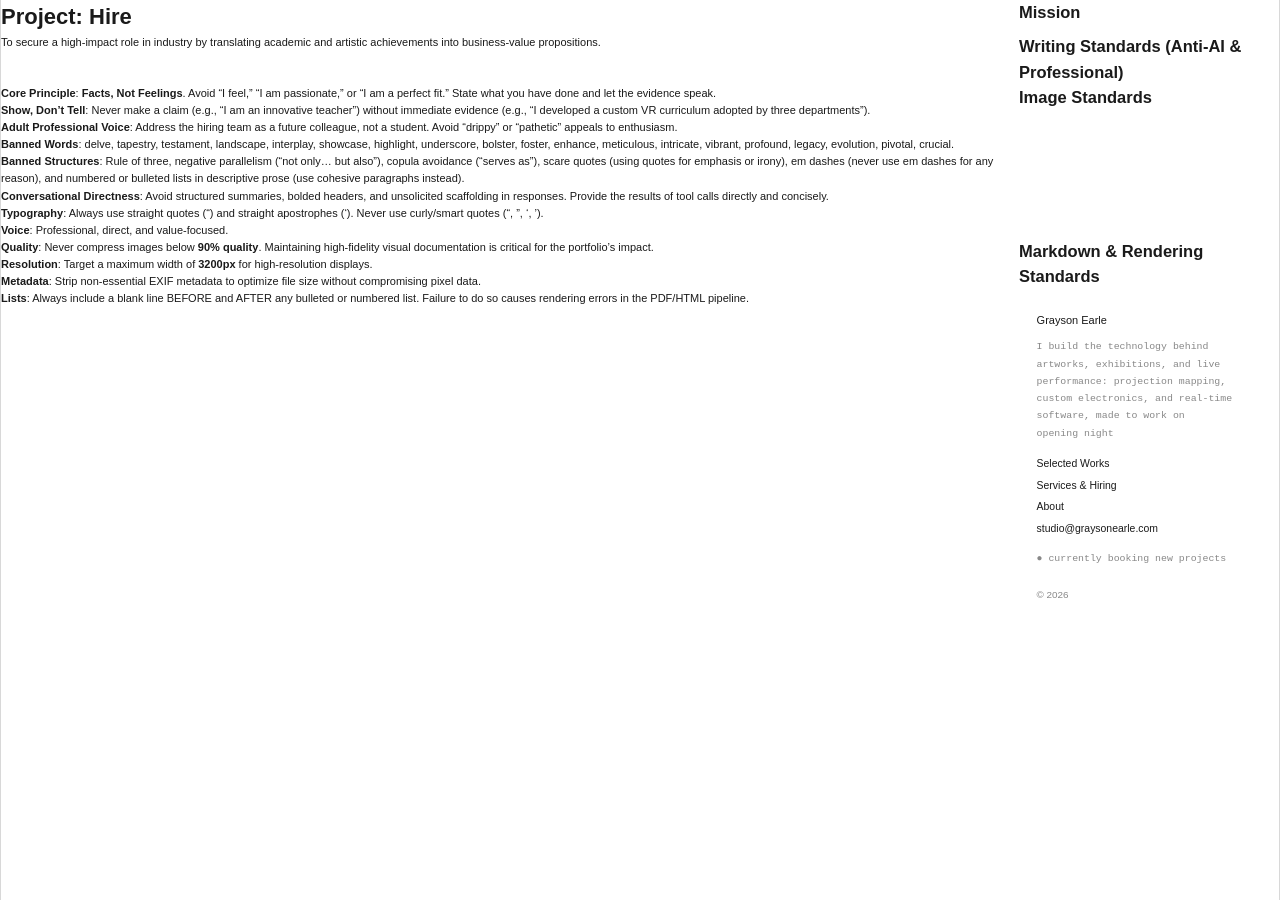
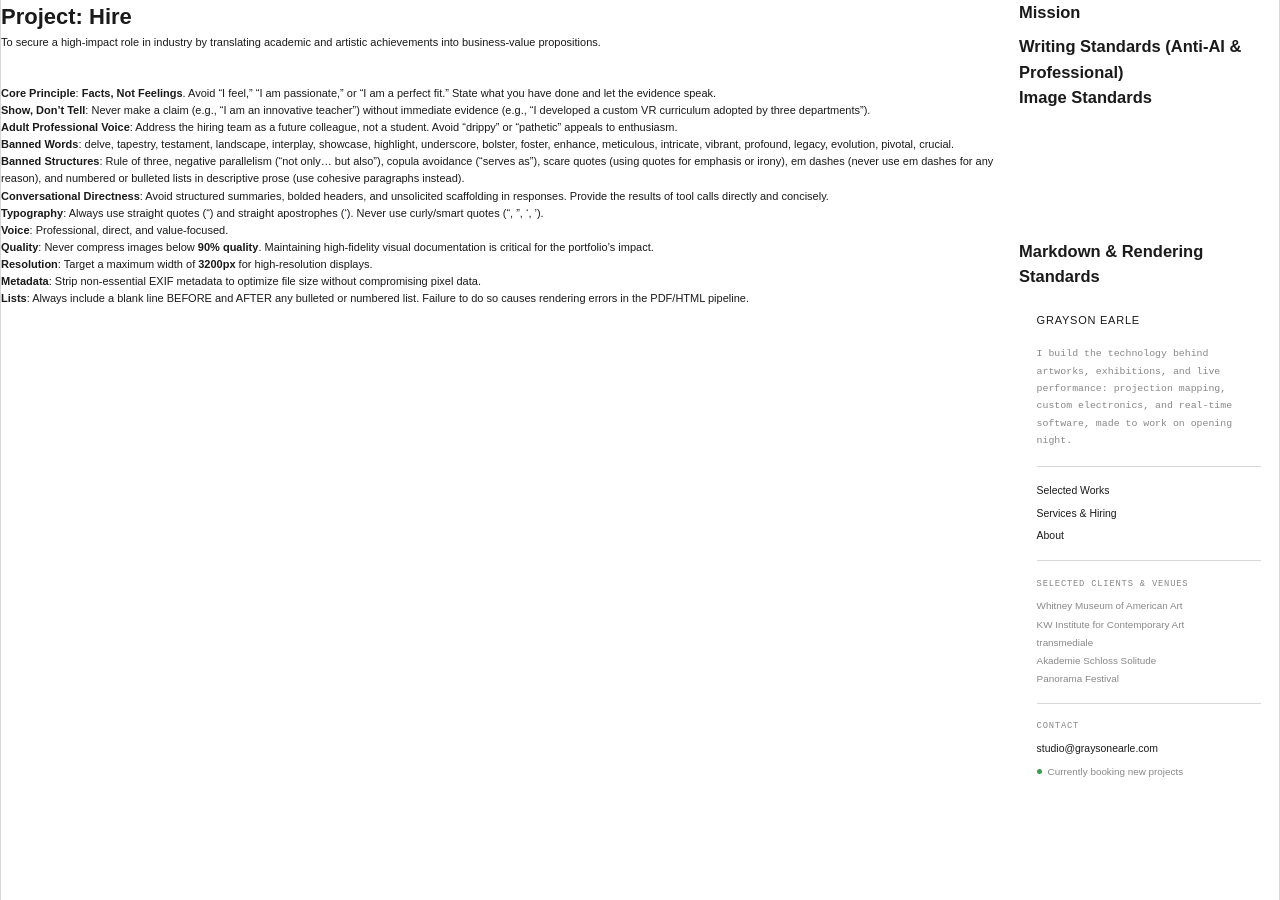
Before and after one commit to prismspecs/hire, a Jekyll site: the page built from GEMINI.md, in a window 1280 px wide and 900 px high. Built offline with Jekyll 4.4.1, drawn with Linux system fonts in a browser that asks for light colours; our own code applies the rules of GitHub Pages for plain Markdown files.

Commit message:
Restructure sidebar into unified labelled sections
Give the right column one consistent system (name, intro, then
navigation / clients / contact sections with matching labels and
dividers) and move the selected-clients list into it.

Co-Authored-By: Claude Opus 4.8 <noreply@anthropic.com>

```diff
--- a/_includes/sidebar.html
+++ b/_includes/sidebar.html
@@ -1,19 +1,32 @@
 <aside class="sidebar">
     <div class="sidebar-content">
         <a href="{{ '/' | relative_url }}" class="sidebar-name">Grayson Earle</a>
-        <p class="sidebar-intro">I build the technology behind
-            artworks, exhibitions, and live
-            performance: projection mapping,
-            custom electronics, and real-time
-            software, made to work on
-            opening night</p>
-        <nav class="sidebar-nav">
+        <p class="sidebar-intro">I build the technology behind artworks, exhibitions, and live performance:
+            projection mapping, custom electronics, and real-time software, made to work on opening night.</p>
+
+        <nav class="sidebar-section sidebar-nav">
             <a href="{{ '/' | relative_url }}">Selected Works</a>
             <a href="{{ '/services.html' | relative_url }}">Services &amp; Hiring</a>
             <a href="{{ '/about.html' | relative_url }}">About</a>
-            <a href="mailto:studio@graysonearle.com">studio@graysonearle.com</a>
         </nav>
-        <p class="sidebar-availability">&#9679; currently booking new projects</p>
-        <p class="sidebar-copyright">&copy; {{ site.time | date: '%Y' }}</p>
+
+        <section class="sidebar-section">
+            <h2 class="sidebar-label">Selected clients &amp; venues</h2>
+            <ul class="sidebar-clients">
+                <li>Whitney Museum of American Art</li>
+                <li>KW Institute for Contemporary Art</li>
+                <li>transmediale</li>
+                <li>Akademie Schloss Solitude</li>
+                <li>Panorama Festival</li>
+            </ul>
+        </section>
+
+        <section class="sidebar-section">
+            <h2 class="sidebar-label">Contact</h2>
+            <a href="mailto:studio@graysonearle.com" class="sidebar-email">studio@graysonearle.com</a>
+            <p class="sidebar-status"><span class="sidebar-dot"></span>Currently booking new projects</p>
+        </section>
+
+        <p class="sidebar-copyright">&copy; {{ site.time | date: '%Y' }} Grayson Earle</p>
     </div>
 </aside>
--- a/assets/css/style.css
+++ b/assets/css/style.css
@@ -202,18 +202,14 @@ a {
     flex: 1;
     display: flex;
     flex-direction: column;
-    gap: 0.85rem;
-}
-
-.sidebar-copyright {
-    font-size: 0.9rem;
-    color: var(--muted);
-    margin-top: 1rem;
+    gap: 1.5rem;
 }
 
 .sidebar-name {
     font-size: 1rem;
     font-weight: normal;
+    text-transform: uppercase;
+    letter-spacing: 0.07em;
     text-decoration: none;
     display: block;
 }
@@ -223,14 +219,25 @@ a {
     font-size: 0.9rem;
     line-height: 1.75;
     color: var(--muted);
-    white-space: pre-line;
 }
 
-.sidebar-nav {
+/* Repeating labelled section — the pattern that unifies the column */
+.sidebar-section {
     display: flex;
     flex-direction: column;
-    gap: 0.5rem;
-    margin-top: 0.4rem;
+    gap: 0.55rem;
+    padding-top: 1.5rem;
+    border-top: 1px solid var(--border);
+}
+
+.sidebar-label {
+    font-family: var(--mono);
+    font-size: 0.8rem;
+    font-weight: normal;
+    text-transform: uppercase;
+    letter-spacing: 0.09em;
+    color: var(--muted);
+    margin-bottom: 0.15rem;
 }
 
 .sidebar-nav a {
@@ -240,6 +247,54 @@ a {
 
 .sidebar-nav a:hover {
     text-decoration: underline;
+    text-underline-offset: 2px;
+}
+
+.sidebar-clients {
+    list-style: none;
+    display: flex;
+    flex-direction: column;
+    gap: 0.4rem;
+}
+
+.sidebar-clients li {
+    font-size: 0.9rem;
+    line-height: 1.4;
+    color: var(--muted);
+}
+
+.sidebar-email {
+    font-size: 0.95rem;
+    text-decoration: none;
+    word-break: break-word;
+}
+
+.sidebar-email:hover {
+    text-decoration: underline;
+    text-underline-offset: 2px;
+}
+
+.sidebar-status {
+    display: flex;
+    align-items: center;
+    gap: 0.5rem;
+    font-size: 0.9rem;
+    color: var(--muted);
+}
+
+.sidebar-dot {
+    width: 0.5rem;
+    height: 0.5rem;
+    border-radius: 50%;
+    background: #3d9a4e;
+    flex-shrink: 0;
+}
+
+.sidebar-copyright {
+    font-size: 0.85rem;
+    color: var(--muted);
+    margin-top: auto;
+    padding-top: 1.5rem;
 }
 
 /* =====================
@@ -254,13 +309,6 @@ a {
     text-align: center;
 }
 
-.clients-line {
-    font-size: 0.9rem;
-    line-height: 1.7;
-    color: var(--muted);
-    max-width: 620px;
-}
-
 .hire-cta {
     font-size: 0.95rem;
     text-transform: uppercase;
@@ -272,16 +320,6 @@ a {
 .hire-cta:hover {
     text-decoration: underline;
     text-underline-offset: 3px;
-}
-
-/* =====================
-   Sidebar — availability
-   ===================== */
-.sidebar-availability {
-    font-family: var(--mono);
-    font-size: 0.9rem;
-    color: var(--muted);
-    margin-top: 0.4rem;
 }
 
 /* =====================
@@ -422,21 +460,6 @@ a {
 }
 
 /* =====================
-   Sidebar — more link
-   ===================== */
-.sidebar-more {
-    font-family: var(--mono);
-    font-size: 0.9rem;
-    color: var(--muted);
-    text-decoration: none;
-    display: inline-block;
-}
-
-.sidebar-more:hover {
-    color: var(--text);
-}
-
-/* =====================
    ABOUT PAGE
    ===================== */
 .about-main {
--- a/index.html
+++ b/index.html
@@ -38,8 +38,6 @@ layout: default
     </a>
     {% endfor %}
     <div class="index-footer">
-        <p class="clients-line">Selected clients &amp; venues: Whitney Museum &middot; KW Institute &middot;
-            transmediale &middot; Akademie Schloss Solitude &middot; Panorama Festival</p>
         <a href="{{ '/services.html' | relative_url }}" class="hire-cta">Have a project? Services, process &amp;
             how to hire me &rarr;</a>
     </div>
```
